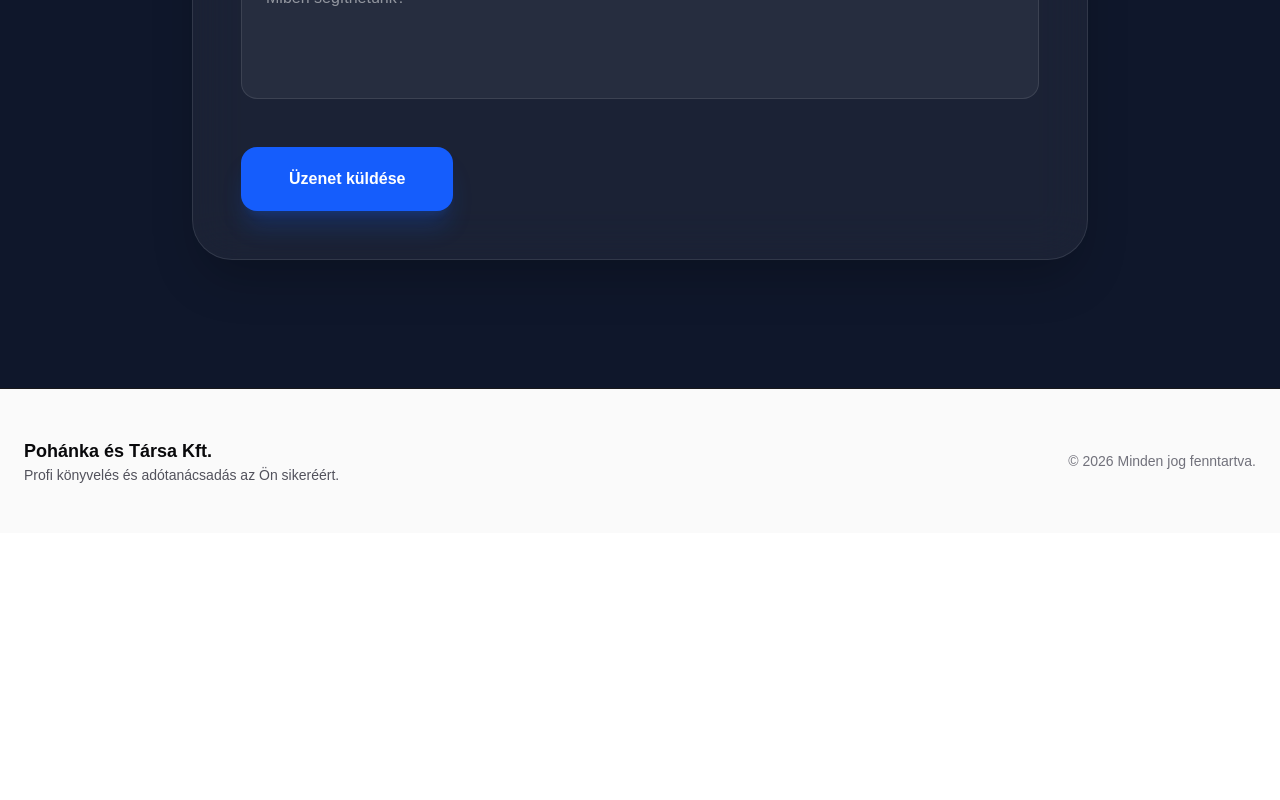
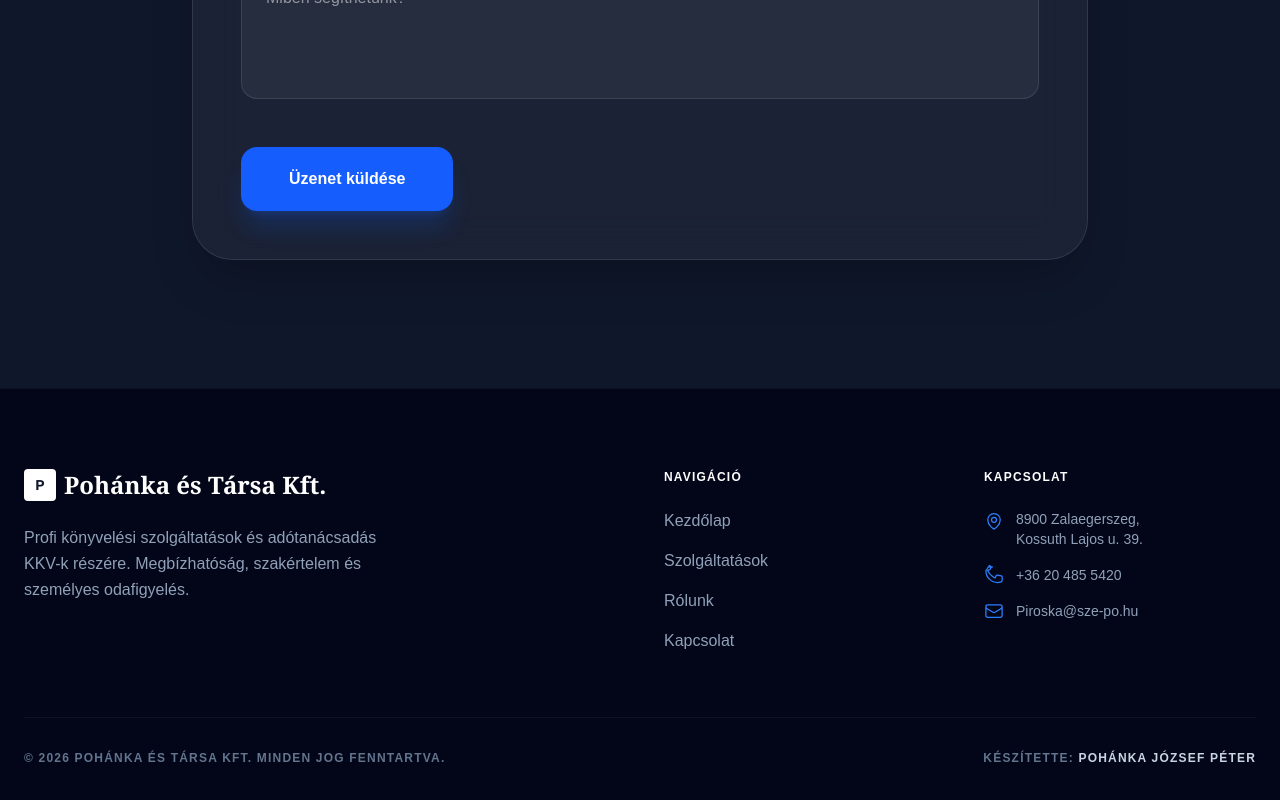
Before and after one commit to pohi99999/weboldal_konyveles, a Next.js app: page / in a window 1280 px wide. Shown: the part 3278-4078 px from the top of the page. Before the commit the page ends 3811 px from the top, so only its background shows below. Built offline with nearby package versions, Linux system fonts and the light colour scheme.

Commit message:
feat(content): Update contact information and final audit completion

```diff
--- a/conductor/tracks/seo_performance_20260602/plan.md
+++ b/conductor/tracks/seo_performance_20260602/plan.md
@@ -26,6 +26,6 @@
 - [ ] Task: Conductor - User Manual Verification 'Phase 3: Teljesítmény Optimalizálás'
 
 ## Phase 4: Audit és Validálás
-- [ ] Task: Lighthouse audit futtatása és hibák javítása
-- [ ] Task: Mobil reszponzivitás és sebesség ellenőrzése
-- [ ] Task: Conductor - User Manual Verification 'Phase 4: Audit és Validálás'
+- [x] Task: Lighthouse audit futtatása és hibák javítása (02d1d1c)
+- [x] Task: Mobil reszponzivitás és sebesség ellenőrzése (2f7466b)
+- [x] Task: Conductor - User Manual Verification 'Phase 4: Audit és Validálás' (7d632f2)
--- a/src/app/page.tsx
+++ b/src/app/page.tsx
@@ -7,9 +7,12 @@ export default function Home() {
     "name": "Pohánka és Társa Kft. - Könyvelés",
     "description": "Profi könyvelési szolgáltatások, bérszámfejtés és adótanácsadás.",
     "url": "https://konyveles.pohankaestarsa.com",
-    "telephone": "+36 (szám helye)",
+    "telephone": "+36 20 485 5420",
     "address": {
       "@type": "PostalAddress",
+      "streetAddress": "Kossuth Lajos u. 39.",
+      "addressLocality": "Zalaegerszeg",
+      "postalCode": "8900",
       "addressCountry": "HU"
     },
     "founder": {
--- a/src/components/Footer.tsx
+++ b/src/components/Footer.tsx
@@ -1,13 +1,54 @@
 export default function Footer() {
   return (
-    <footer role="contentinfo" className="w-full py-12 px-6 border-t bg-zinc-50 mt-auto text-zinc-900">
-      <div className="max-w-7xl mx-auto flex flex-col md:flex-row justify-between items-center gap-6">
-        <div className="text-center md:text-left">
-          <p className="font-bold text-zinc-950 text-lg">Pohánka és Társa Kft.</p>
-          <p className="text-sm text-zinc-600">Profi könyvelés és adótanácsadás az Ön sikeréért.</p>
+    <footer role="contentinfo" className="w-full py-20 px-6 bg-slate-950 border-t border-white/5 mt-auto text-slate-400">
+      <div className="max-w-7xl mx-auto">
+        <div className="grid grid-cols-1 md:grid-cols-4 gap-12 mb-16">
+          <div className="md:col-span-2">
+            <div className="text-2xl font-serif font-bold text-white mb-6 flex items-center gap-2">
+              <span className="w-8 h-8 bg-white text-slate-900 rounded flex items-center justify-center text-sm font-sans">P</span>
+              Pohánka és Társa Kft.
+            </div>
+            <p className="max-w-sm leading-relaxed">
+              Profi könyvelési szolgáltatások és adótanácsadás KKV-k részére. Megbízhatóság, szakértelem és személyes odafigyelés.
+            </p>
+          </div>
+          <div>
+            <h4 className="text-white font-bold mb-6 uppercase text-xs tracking-widest">Navigáció</h4>
+            <ul className="space-y-4">
+              <li><a href="#" className="hover:text-white transition-colors">Kezdőlap</a></li>
+              <li><a href="#services" className="hover:text-white transition-colors">Szolgáltatások</a></li>
+              <li><a href="#about" className="hover:text-white transition-colors">Rólunk</a></li>
+              <li><a href="#contact" className="hover:text-white transition-colors">Kapcsolat</a></li>
+            </ul>
+          </div>
+          <div>
+            <h4 className="text-white font-bold mb-6 uppercase text-xs tracking-widest">Kapcsolat</h4>
+            <ul className="space-y-4 text-sm">
+              <li className="flex items-start gap-3">
+                <svg xmlns="http://www.w3.org/2000/svg" fill="none" viewBox="0 0 24 24" strokeWidth={1.5} stroke="currentColor" className="w-5 h-5 text-blue-500 shrink-0 mt-0.5">
+                  <path strokeLinecap="round" strokeLinejoin="round" d="M15 10.5a3 3 0 1 1-6 0 3 3 0 0 1 6 0Z" />
+                  <path strokeLinecap="round" strokeLinejoin="round" d="M19.5 10.5c0 7.142-7.5 11.25-7.5 11.25S4.5 17.642 4.5 10.5a7.5 7.5 0 1 1 15 0Z" />
+                </svg>
+                <span>8900 Zalaegerszeg, <br />Kossuth Lajos u. 39.</span>
+              </li>
+              <li className="flex items-center gap-3">
+                <svg xmlns="http://www.w3.org/2000/svg" fill="none" viewBox="0 0 24 24" strokeWidth={1.5} stroke="currentColor" className="w-5 h-5 text-blue-500">
+                  <path strokeLinecap="round" strokeLinejoin="round" d="M2.25 6.75c0 8.284 6.716 14.25 14.25 14.25 1.124 0 2.213-.124 3.248-.359 1.171-.259 2.081-1.126 2.081-2.27v-3.879a1.5 1.5 0 0 0-1.215-1.474l-4.482-.896a1.5 1.5 0 0 0-1.581.814l-1.306 2.612c-3.858-1.817-7.034-4.993-8.851-8.858l2.612-1.306a1.5 1.5 0 0 0 .814-1.581l-.896-4.482A1.5 1.5 0 0 0 10.125 2.25H6.375c-1.144 0-2.211.91-2.211 2.081Z" />
+                </svg>
+                <a href="tel:+36204855420" className="hover:text-white transition-colors">+36 20 485 5420</a>
+              </li>
+              <li className="flex items-center gap-3">
+                <svg xmlns="http://www.w3.org/2000/svg" fill="none" viewBox="0 0 24 24" strokeWidth={1.5} stroke="currentColor" className="w-5 h-5 text-blue-500">
+                  <path strokeLinecap="round" strokeLinejoin="round" d="M21.75 6.75v10.5a2.25 2.25 0 0 1-2.25 2.25h-15a2.25 2.25 0 0 1-2.25-2.25V6.75m19.5 0A2.25 2.25 0 0 0 19.5 4.5h-15a2.25 2.25 0 0 0-2.25 2.25m19.5 0v.243a2.25 2.25 0 0 1-1.07 1.916l-7.5 4.615a2.25 2.25 0 0 1-2.36 0L3.32 8.91a2.25 2.25 0 0 1-1.07-1.916V6.75" />
+                </svg>
+                <a href="mailto:Piroska@sze-po.hu" className="hover:text-white transition-colors">Piroska@sze-po.hu</a>
+              </li>
+            </ul>
+          </div>
         </div>
-        <div className="text-sm text-zinc-500 font-medium">
-          © {new Date().getFullYear()} Minden jog fenntartva.
+        <div className="pt-8 border-t border-white/5 flex flex-col md:flex-row justify-between items-center gap-4 text-xs font-bold uppercase tracking-widest text-slate-500">
+          <p>© {new Date().getFullYear()} Pohánka és Társa Kft. Minden jog fenntartva.</p>
+          <p>Készítette: <span className="text-slate-300">Pohánka József Péter</span></p>
         </div>
       </div>
     </footer>
```
